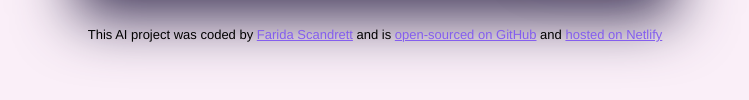
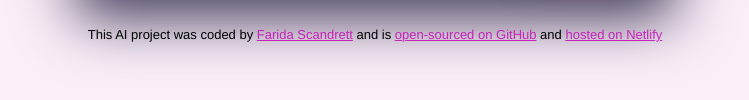
Before and after one commit to MotherofDragonLucca/Ruski-poem-generator, a plain HTML site: page index.html in a window 1280 px wide. Shown: the part 308-408 px from the top of the page, without its empty margins (265-1014 px from the left). Drawn offline with nearby package versions, Linux system fonts and the light colour scheme.

Commit message:
Removed console

```diff
--- a/src/index.js
+++ b/src/index.js
@@ -1,5 +1,4 @@
 function displayPoem(response) {
-  console.log("poem generated");
   const poemElement = document.querySelector("#poem");
   poemElement.classList.remove("hidden");
   new Typewriter(poemElement, {
--- a/src/style.css
+++ b/src/style.css
@@ -4,7 +4,7 @@ body {
 }
 
 a {
-  color: #845eee;
+  color: #c714b8ec;
 }
 
 .container {
```
